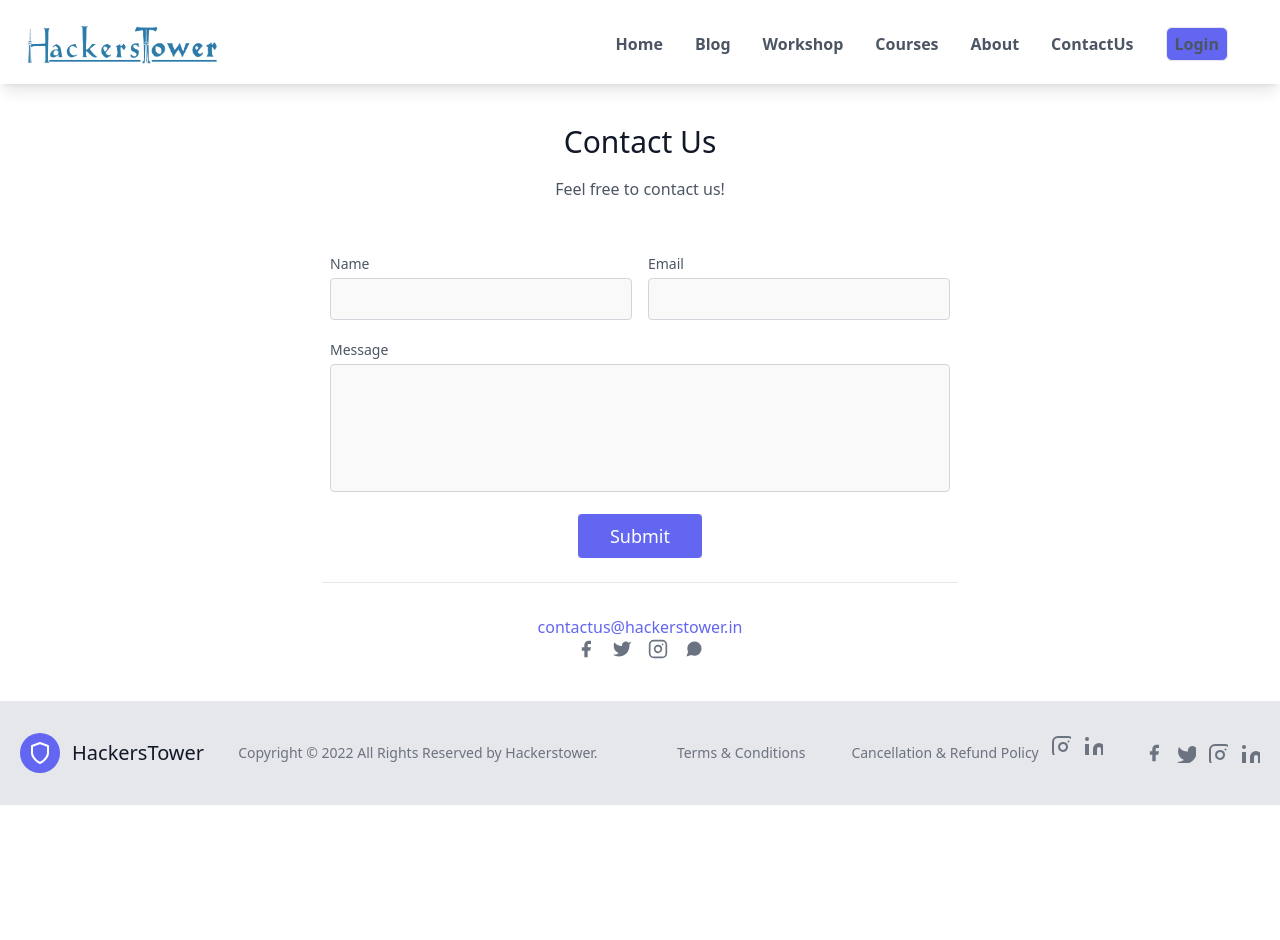
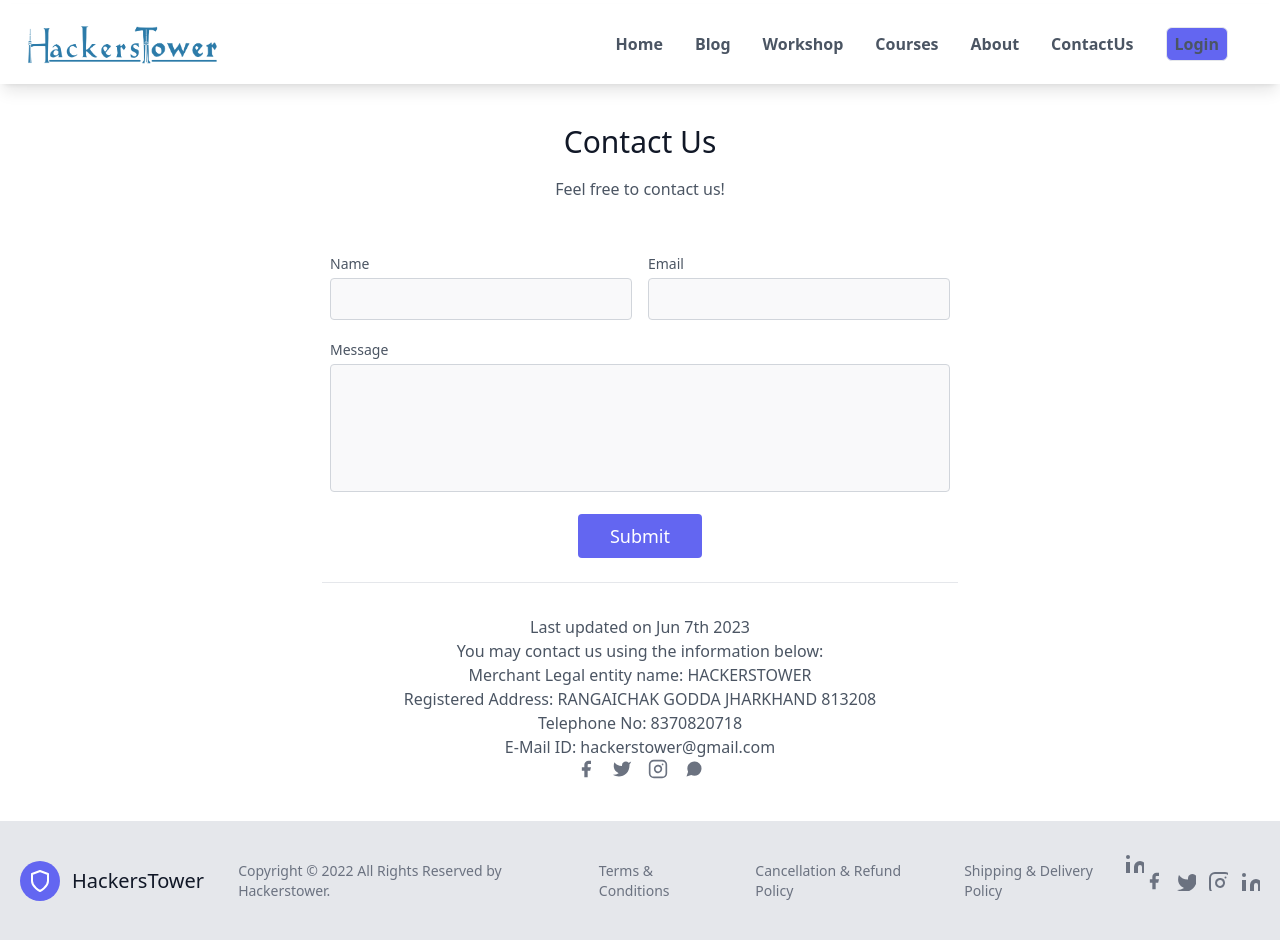
Before and after one commit to tony83033/HackersTower-nextjs, a Next.js app: page /contact in a window 1280 px wide. Before the commit the page ends 805 px from the top, so only its background shows below. Built offline with nearby package versions, Linux system fonts and the light colour scheme.

Commit message:
update contact up

```diff
--- a/components/Footer.js
+++ b/components/Footer.js
@@ -48,19 +48,11 @@ const Footer = () => {
     </p>
 
       </a>
-      <a className="ml-3 text-gray-500 cursor-pointer"  href='https://www.instagram.com/hackerstowerofficial/' target="_blank" rel="noreferrer">
-        <svg
-          fill="none"
-          stroke="currentColor"
-          strokeLinecap="round"
-          strokeLinejoin="round"
-          strokeWidth={2}
-          className="w-5 h-5"
-          viewbox="0 0 24 24"
-        >
-          <rect width={20} height={20} x={2} y={2} rx={5} ry={5} />
-          <path d="M16 11.37A4 4 0 1112.63 8 4 4 0 0116 11.37zm1.5-4.87h.01" />
-        </svg>
+      <a className="ml-3 text-gray-500 cursor-pointer"  href='https://merchant.razorpay.com/policy/LyNCFirGcMeVKd/shipping' target="_blank" rel="noreferrer">
+      <p className="text-sm text-gray-500 sm:ml-4 sm:pl-4 sm:border-l-2 sm:border-gray-200 sm:py-2 sm:mt-0 mt-4">
+      Shipping & Delivery Policy
+
+    </p>
       </a>
       <a className="ml-3 text-gray-500">
         <svg
--- a/pages/contact.js
+++ b/pages/contact.js
@@ -63,9 +63,18 @@ const contact = () => {
           </button>
         </div>
         <div className="p-2 w-full pt-8 mt-4 border-t border-gray-200 text-center">
-          <a className="text-indigo-500">contactus@hackerstower.in</a>
-          <p />
-          <p />
+
+         <div className='container'>
+          <h3>Last updated on Jun 7th 2023</h3>
+          <p> You may contact us using the information below:</p>
+          <p>Merchant Legal entity name: HACKERSTOWER</p>
+          <p>Registered Address: RANGAICHAK GODDA JHARKHAND 813208</p>
+          <p>Telephone No: 8370820718
+</p>
+<p>E-Mail ID: hackerstower@gmail.com</p>
+      </div>
+          {/* <p />
+          <p /> */}
           <span className="inline-flex">
             <a className="text-gray-500">
               <svg
```
